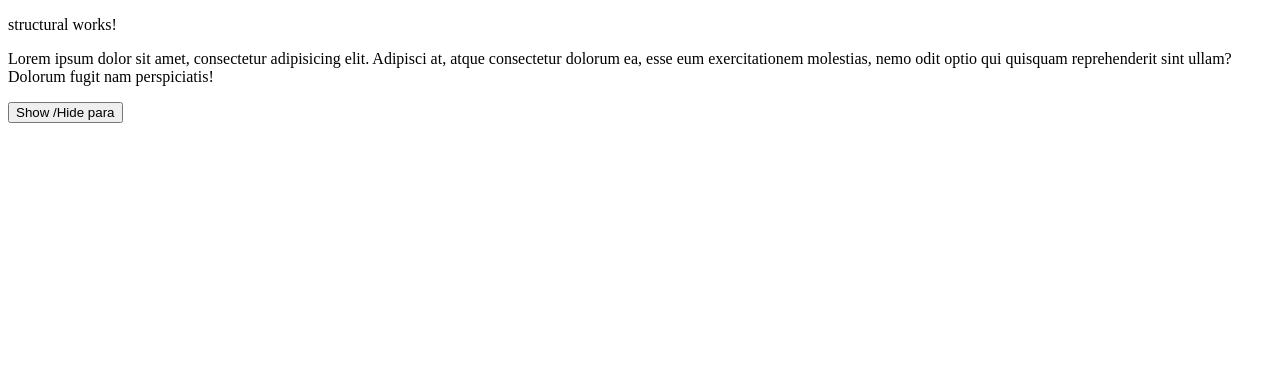
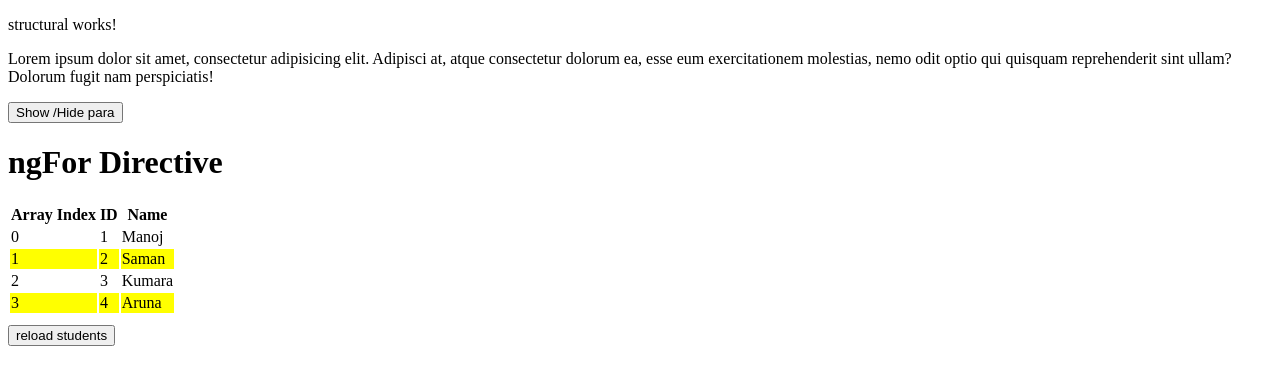
Before and after one commit to CHARITH127/Angular-Demo, an Angular app: page / in a window 1280 px wide. Shown: the top 384 px of the page. Built offline with nearby package versions, Linux system fonts and the light colour scheme.

Commit message:
crate simple loop by using ngFor and get the indexes

```diff
--- a/src/app/structural/structural.component.html
+++ b/src/app/structural/structural.component.html
@@ -2,3 +2,22 @@
 <p *ngIf= 'showPara'>Lorem ipsum dolor sit amet, consectetur adipisicing elit. Adipisci at, atque consectetur dolorum ea, esse eum
   exercitationem molestias, nemo odit optio qui quisquam reprehenderit sint ullam? Dolorum fugit nam perspiciatis!</p>
 <button (click)="enablePara()">Show /Hide para</button>
+<h1>ngFor Directive</h1>
+ <table>
+   <thead>
+    <tr>
+      <th>Array Index</th>
+      <th>ID</th>
+      <th>Name</th>
+    </tr>
+   </thead>
+   <tbody>
+     <tr *ngFor ="let s of students; let pos = index" [class.row]="pos % 2 ==1">
+       <td>{{pos}}</td>
+       <td>{{s.id}}</td>
+       <td>{{s.name}}</td>
+     </tr>
+   </tbody>
+ </table>
+
+<button id = 'reloadbtn'> reload students</button>
--- a/src/app/structural/structural.component.scss
+++ b/src/app/structural/structural.component.scss
@@ -0,0 +1,7 @@
+#reloadbtn{
+  margin-top: 10px;
+}
+
+.row{
+  background-color: yellow;
+}
--- a/src/app/structural/structural.component.ts
+++ b/src/app/structural/structural.component.ts
@@ -8,11 +8,19 @@ import {Component, OnInit} from '@angular/core';
 export class StructuralComponent implements OnInit {
 
   showPara =true;
+  students : Array<{id: number, name: string}> =[];
 
   enablePara() {
     this.showPara = !this.showPara
   }
 
+  constructor() {
+  }
+
   ngOnInit(): void {
+    this.students.push({ id: 1, name: 'Manoj' })
+    this.students.push({ id: 2, name: 'Saman' })
+    this.students.push({ id: 3, name: 'Kumara' })
+    this.students.push({ id: 4, name: 'Aruna' })
   }
 }
```
